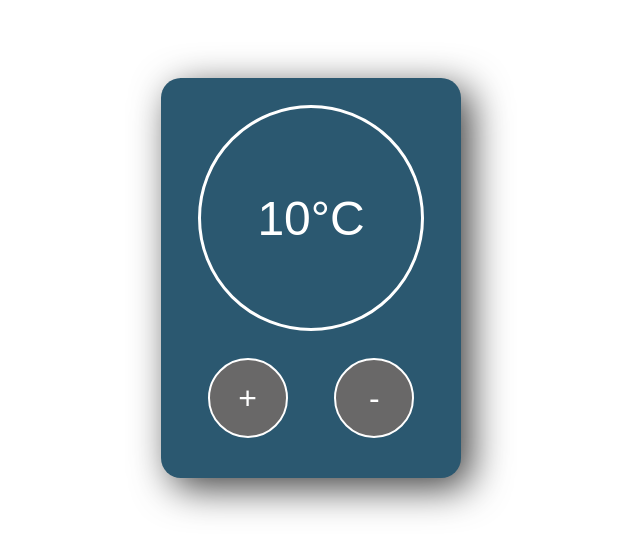
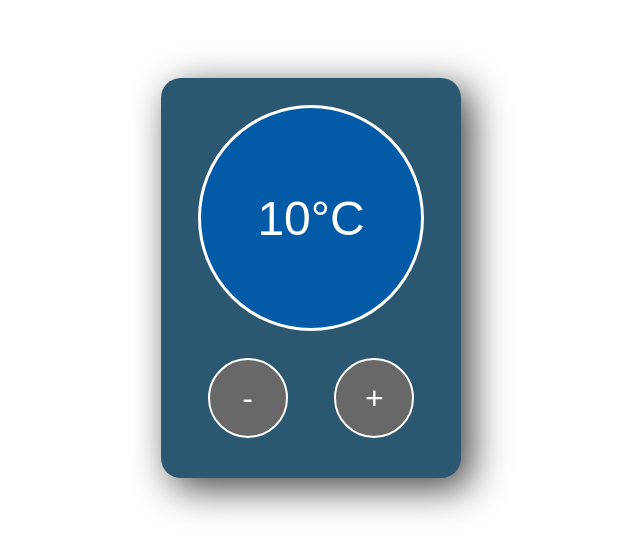
Before and after one commit to Williumwashere/Temp-Ctrl, a React (Create React App) app in the folder temp-control/: page / in a window 1280 px wide. Shown: the part 130-684 px from the top of the page, without its empty margins (329-969 px from the left). Built offline with nearby package versions, Linux system fonts and the light colour scheme.

Commit message:
Update App.tsx

```diff
--- a/temp-control/src/App.tsx
+++ b/temp-control/src/App.tsx
@@ -2,15 +2,27 @@ import React, { useState } from "react";
 
 const App = () => {
   const [temperature, setTemperature] = useState(10);
+  const [color, setColor] = useState("cold");
+
+  const increaseTemperature = () => {
+    const newTemp = temperature + 1
+    setTemperature(newTemp);
+  };
+
+  const decreaseTemperature = () => {
+    const newTemp = temperature - 1
+    setTemperature(newTemp)
+  }
 
   return (
     <div className="app-container">
       <div className="temperature-display-container">
-        <div className="temperature-display">{temperature}°C</div>
+        <div className={`temperature-display ${color}`}>{temperature}°C</div>
       </div>
       <div className="button-container">
-        <button>+</button>
-        <button>-</button>
+        <button onClick={() => decreaseTemperature()}>-</button>
+        {}
+        <button onClick={() => increaseTemperature()}>+</button>
       </div>
     </div>
   );
```
